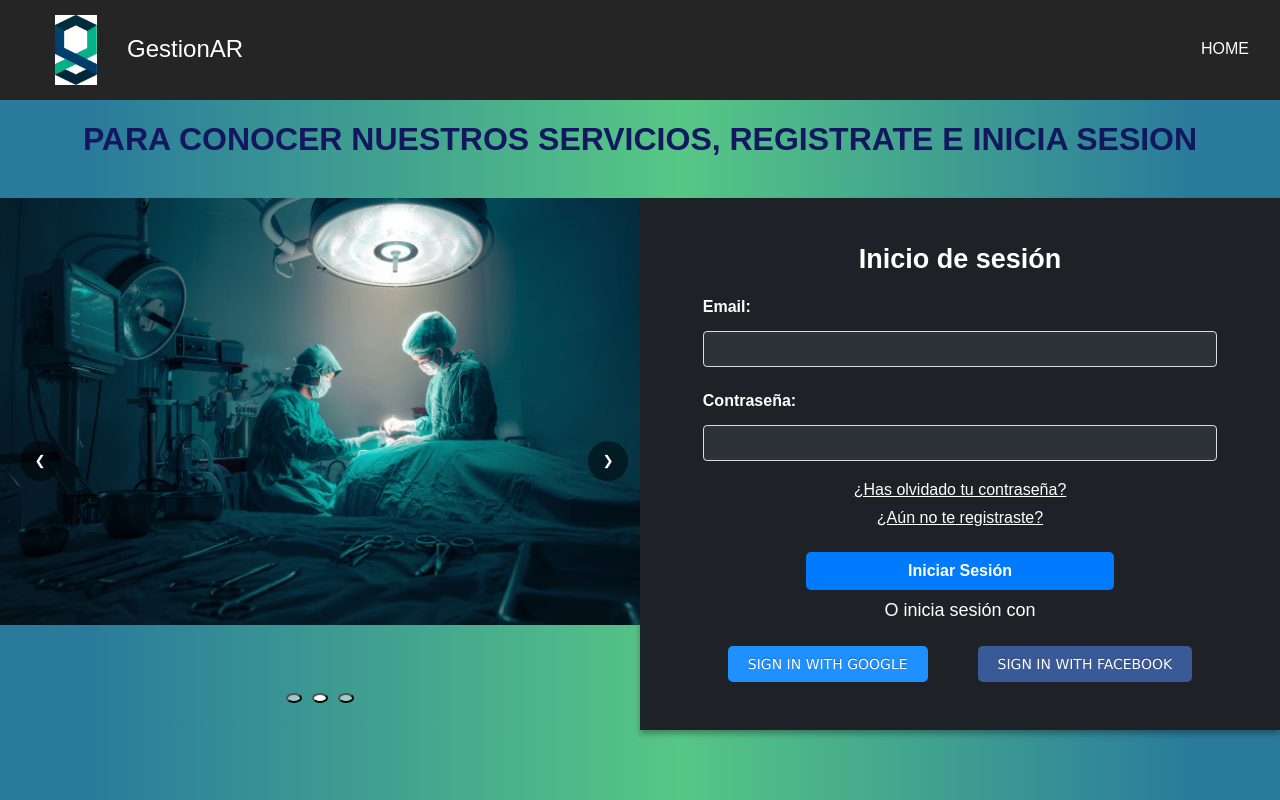
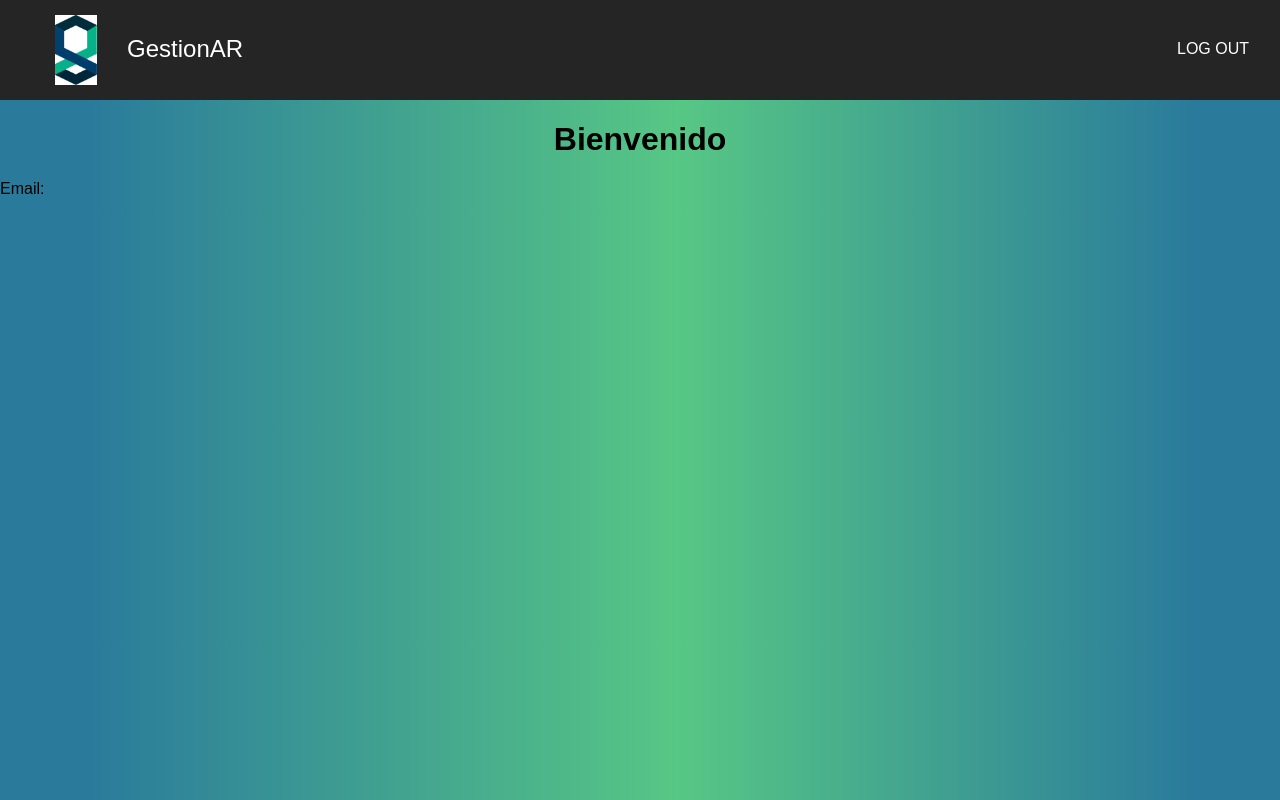
Before and after one commit to Joabulla07/TP2-FrontEnd-React, a React (Vite) app: page /home in a window 1280 px wide. Before the commit this address led to /login. Built offline with nearby package versions, Linux system fonts and the light colour scheme; sample sign-in values are in the browser's storage; the HTML template or start-up script is replaced by a standard one.

Commit message:
session storage

```diff
--- a/src/components/LoginForm.jsx
+++ b/src/components/LoginForm.jsx
@@ -35,7 +35,7 @@ export default function LoginForm(){
 
             if (result && result.token) {
                 // Guardar el token en localStorage
-                localStorage.setItem('token', result.token);
+                sessionStorage.setItem('token', result.token);
 
                 setTimeout(() => {
                     navigate('/home', {
@@ -52,7 +52,7 @@ export default function LoginForm(){
         }
     };
 
-
+// Todo: implementar olvide la contraseña
 
     return (
         <div className="login-form">
--- a/src/components/ProtectedRoute.jsx
+++ b/src/components/ProtectedRoute.jsx
@@ -2,7 +2,7 @@ import { Navigate, useLocation } from 'react-router-dom';
 
 export default function ProtectedRoute({ children }) {
     const location = useLocation();
-    const token = localStorage.getItem('token');
+    const token = sessionStorage.getItem('token');
 
     if (!token) {
         // Redirigir a login si no hay token
--- a/src/components/UserHeader.jsx
+++ b/src/components/UserHeader.jsx
@@ -6,7 +6,7 @@ export default function UserHeader() {
     const navigate = useNavigate();
 
     const handleLogout = () => {
-        localStorage.removeItem('token');
+        sessionStorage.removeItem('token');
         console.log("login out")
         navigate('/login');
     };
--- a/src/pages/User.jsx
+++ b/src/pages/User.jsx
@@ -1,6 +1,4 @@
 import React, { useEffect, useState } from 'react';
-import LoginHeader from "../components/LoginHeader";
-import { useLocation, useNavigate } from 'react-router-dom';
 import {jwtDecode} from 'jwt-decode';
 import UserHeader from "../components/UserHeader.jsx";
 
@@ -8,7 +6,7 @@ export default function User() {
     const [decodedToken, setDecodedToken] = useState(null);
 
     useEffect(() => {
-        const token = localStorage.getItem('token');
+        const token = sessionStorage.getItem('token');
         if (token) {
             try {
                 const decoded = jwtDecode(token);
```
